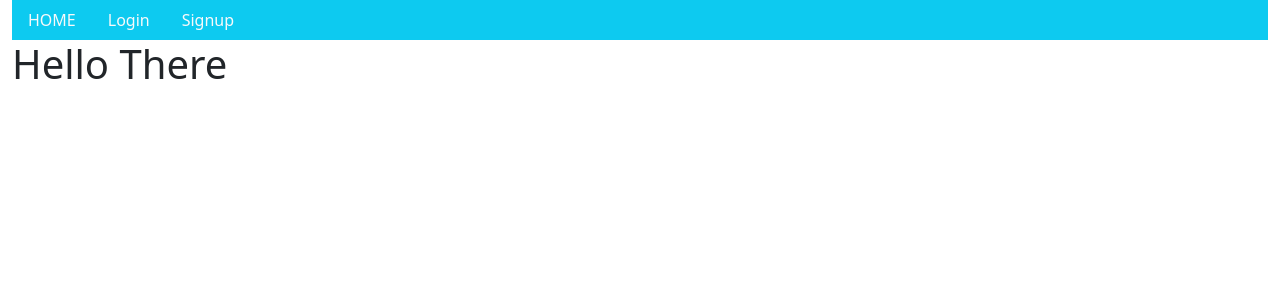
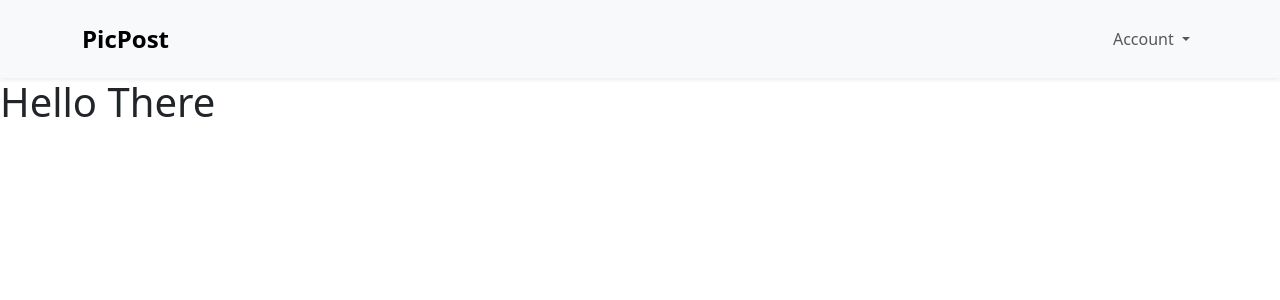
Before and after one commit to abubakerKhaled/PicPost, a Django app: page / in a window 1280 px wide. Shown: the top 300 px of the page. Run offline with Django 5.2, Linux system fonts and the light colour scheme; some libraries are stand-ins or nearby versions.

Commit message:
the base template with more styles

```diff
--- a/home/templates/home/index.html
+++ b/home/templates/home/index.html
@@ -2,7 +2,7 @@
 
 
 {% block title %}
-    home
+    Dashboard
 {% endblock title %}
 
 
--- a/templates/base.html
+++ b/templates/base.html
@@ -1,34 +1,116 @@
 <!DOCTYPE html>
 <html>
     <head>
-        <meta charset="utf-8">
-        <meta name="viewport" content="width=device-width, initial-scale=1">
+        <meta charset="utf-8" />
+        <meta name="viewport" content="width=device-width, initial-scale=1" />
         <title>{% block title %}{% endblock %}</title>
         {% load bootstrap5 %}
         {% bootstrap_css %}
         {% bootstrap_javascript %}
     </head>
     <body>
-        <div class="container-fluid">
-            <ul class="nav bg-info">
+        <!-- Start Navbar Sections -->
+
+    <nav class="navbar navbar-expand-lg navbar-light bg-light shadow-sm py-3">
+        <div class="container">
+        <!-- Brand on the left with larger text -->
+        <a class="navbar-brand fs-4 fw-bold" href="/">PicPost</a>
+
+        <!-- Hamburger button for mobile -->
+        <button
+            class="navbar-toggler"
+            type="button"
+            data-bs-toggle="collapse"
+            data-bs-target="#navbarNavDropdown"
+            aria-controls="navbarNavDropdown"
+            aria-expanded="false"
+            aria-label="Toggle navigation"
+            >
+        </button>
+            {% if user.is_authenticated %}
+            <span class="navbar-toggler-icon"></span>
+            <div class="collapse navbar-collapse" id="navbarNavDropdown">
+            <!-- Centered menu items using position-absolute and translate-middle -->
+            <ul class="navbar-nav position-absolute start-50 translate-middle-x d-none d-lg-flex">
+                <li class="nav-item px-2">
+                <a class="nav-link active fw-medium" aria-current="page" href="/">Dashboard</a>
+                </li>
+                <li class="nav-item px-2">
+                <a class="nav-link fw-medium" href="#">Images</a>
+                </li>
+                <li class="nav-item px-2">
+                <a class="nav-link fw-medium" href="#">People</a>
+                </li>
+            </ul>
+            {% endif %}
+
+            {% if user.is_authenticated %}
+            <!-- Mobile menu items (shown when collapsed) -->
+            <ul class="navbar-nav d-lg-none text-center my-3">
                 <li class="nav-item">
-                    <a class="nav-link link-light" href="/">HOME</a>
+                <a class="nav-link active fw-medium" aria-current="page" href="/">Dashboard</a>
                 </li>
-                {% if user.is_authenticated %}
-                    <li class="nav-item">
-                        <a class="nav-link link-light" href="{% url 'account_logout' %}">Logout</a>
+                <li class="nav-item">
+                <a class="nav-link fw-medium" href="#">Images</a>
+                </li>
+                <li class="nav-item">
+                <a class="nav-link fw-medium" href="#">People</a>
+                </li>
+            </ul>
+            {% endif %}
+
+            <!-- Dropdown on the right -->
+            <ul class="navbar-nav ms-auto">
+                <li class="nav-item dropdown">
+                <a
+                    class="nav-link dropdown-toggle fw-medium"
+                    href="#"
+                    id="navbarDropdownMenuLink"
+                    role="button"
+                    data-bs-toggle="dropdown"
+                    aria-expanded="false"
+                >
+                    {% if user.is_authenticated %}
+                        {{ user.username }}
+                    {% else %}
+                    Account
+                    {% endif %}
+                </a>
+                <ul
+                    class="dropdown-menu dropdown-menu-end shadow-sm"
+                    aria-labelledby="navbarDropdownMenuLink"
+                >
+                    {% if user.is_authenticated %}
+                    <li>
+                    <a class="dropdown-item py-2" href="{% url 'account_logout' %}">
+                        Logout
+                    </a>
                     </li>
-                {% else %}
-                    <li class="nav-item">
-                        <a class="nav-link link-light" href="{% url 'account_login' %}">Login</a>
+                    {% else %}
+                    <li>
+                    <a class="dropdown-item py-2" href="{% url 'account_login' %}">
+                        Login
+                    </a>
                     </li>
-                    <li class="nav-item">
-                        <a class="nav-link link-light" href="{% url 'account_signup' %}">Signup</a>
+                    <li>
+                    <a class="dropdown-item py-2" href="{% url 'account_signup' %}">
+                        Sign up
+                    </a>
                     </li>
-                {% endif %}
+                    {% endif %}
+                </ul>
+                </li>
             </ul>
+            </div>
+        </div>
+        </nav>
 
-            {% block content %}{% endblock %}
-        </div>
+        <!-- End Navbar Sections -->
+
+
+        {% block content %}
+
+        {% endblock content %}
+
     </body>
 </html>
```
